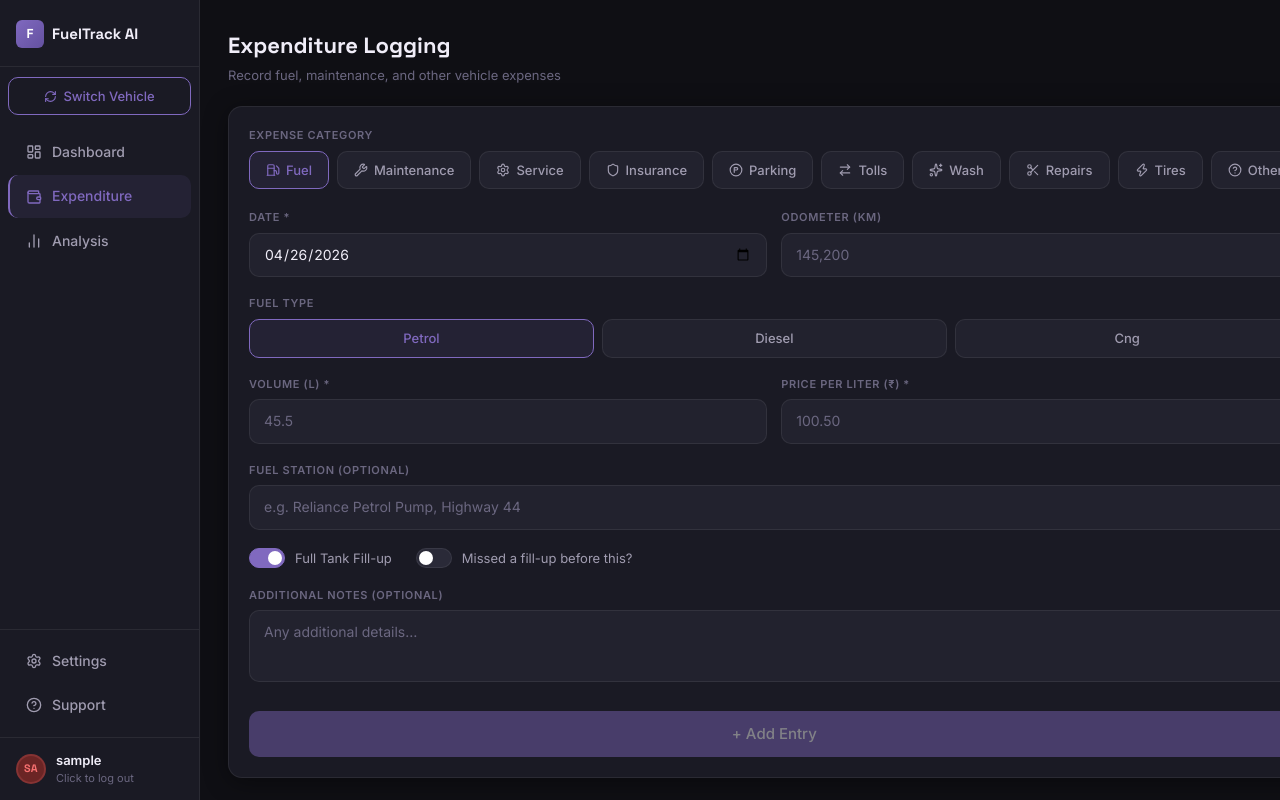
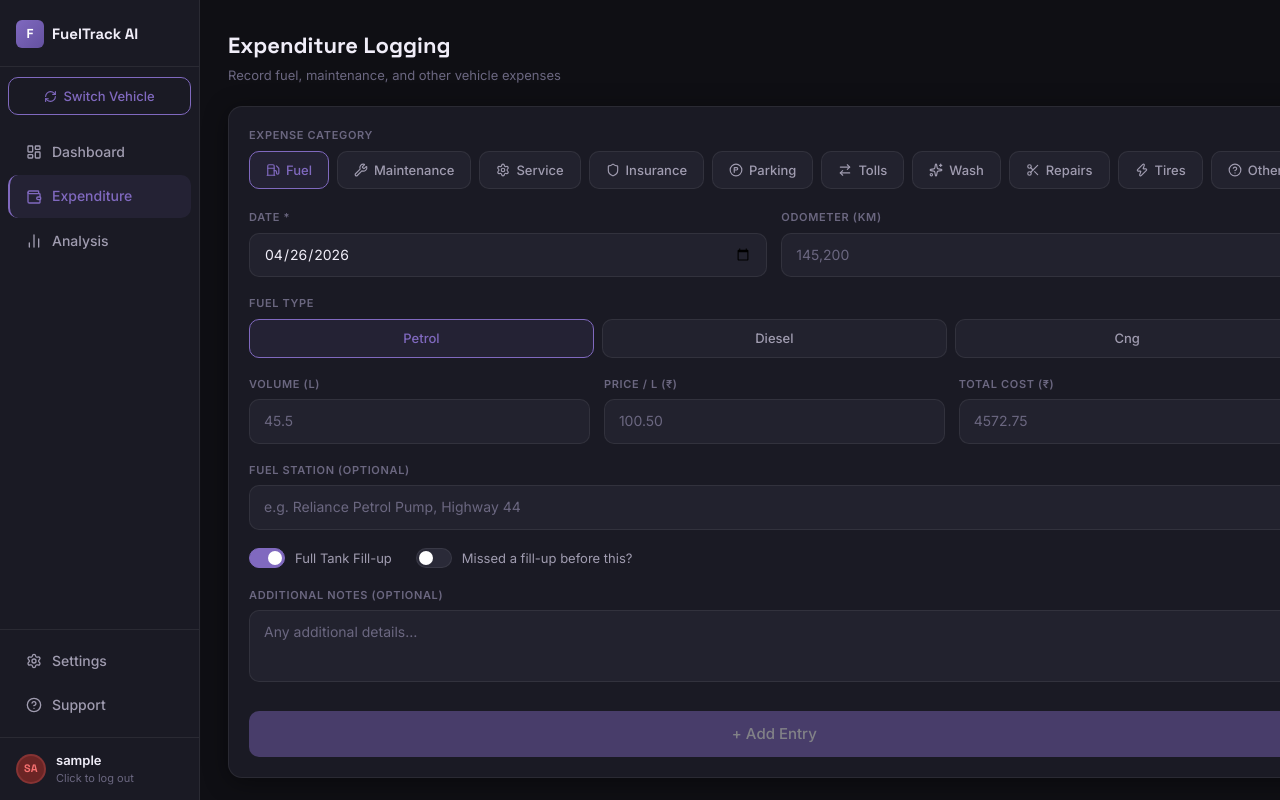
Before and after one commit to ElementZ76/Fuel-Track-AI, a React (Vite) app in the folder client/: page /expenditure in a window 1280 px wide. Built offline with nearby package versions, Linux system fonts and the light colour scheme; sample sign-in values are in the browser's storage.

Commit message:
feat(ui): implement dynamic tri-state auto-calculation for fuel logging

```diff
--- a/client/src/pages/ExpenditurePage.jsx
+++ b/client/src/pages/ExpenditurePage.jsx
@@ -104,7 +104,7 @@ export default function ExpenditurePage() {
 
   // Fuel form state
   const [fuel, setFuel] = useState({
-    date: today(), odometer: '', quantity: '', price_per_liter: '',
+    date: today(), odometer: '', quantity: '', price_per_liter: '', total_cost: '',
     is_full_tank: true, missed: false, fuel_type: 'petrol', station: '', notes: '',
   });
 
@@ -138,9 +138,29 @@ export default function ExpenditurePage() {
   const setF = (k) => (e) => setFuel(f => ({ ...f, [k]: e.target.value }));
   const setE = (k) => (e) => setExp(f => ({ ...f, [k]: e.target.value }));
 
-  const totalCost = fuel.quantity && fuel.price_per_liter
-    ? (Number(fuel.quantity) * Number(fuel.price_per_liter)).toFixed(2)
-    : '';
+  const handleFuelMetricChange = (field, value) => {
+    setFuel(prev => {
+      const next = { ...prev, [field]: value };
+
+      const q = next.quantity === '' ? null : Number(next.quantity);
+      const p = next.price_per_liter === '' ? null : Number(next.price_per_liter);
+      const t = next.total_cost === '' ? null : Number(next.total_cost);
+
+      if (value !== '') {
+        if (field === 'quantity') {
+          if (p !== null) next.total_cost = (value * p).toFixed(2);
+          else if (t !== null && value != 0) next.price_per_liter = (t / value).toFixed(2);
+        } else if (field === 'price_per_liter') {
+          if (q !== null) next.total_cost = (q * value).toFixed(2);
+          else if (t !== null && value != 0) next.quantity = (t / value).toFixed(2);
+        } else if (field === 'total_cost') {
+          if (q !== null && q != 0) next.price_per_liter = (value / q).toFixed(2);
+          else if (p !== null && p != 0) next.quantity = (value / p).toFixed(2);
+        }
+      }
+      return next;
+    });
+  };
 
   async function handleSubmit(e) {
     e.preventDefault();
@@ -148,19 +168,26 @@ export default function ExpenditurePage() {
     setSaving(true);
     try {
       if (category === 'fuel') {
+        const provided = [fuel.quantity, fuel.price_per_liter, fuel.total_cost].filter(v => v !== '').length;
+        if (provided < 2) {
+          setSaving(false);
+          return showToast('Please enter at least two: Volume, Price, or Total Cost', 'error');
+        }
+
         await api.fuelLogs.create(vehicle.id, {
           vehicle_id: vehicle.id,
           date: fuel.date,
           odometer_reading: Number(fuel.odometer),
-          fuel_quantity: Number(fuel.quantity),
-          price_per_liter: Number(fuel.price_per_liter),
+          fuel_quantity: fuel.quantity ? Number(fuel.quantity) : null,
+          price_per_liter: fuel.price_per_liter ? Number(fuel.price_per_liter) : null,
+          total_cost: fuel.total_cost ? Number(fuel.total_cost) : null,
           is_full_tank: fuel.is_full_tank,
           missed: fuel.missed,
           fuel_type: fuel.fuel_type,
           station_name: fuel.station || null,
           notes: fuel.notes || null,
         });
-        setFuel({ date: today(), odometer: '', quantity: '', price_per_liter: '', is_full_tank: true, missed: false, fuel_type: 'petrol', station: '', notes: '' });
+        setFuel({ date: today(), odometer: '', quantity: '', price_per_liter: '', total_cost: '', is_full_tank: true, missed: false, fuel_type: 'petrol', station: '', notes: '' });
       } else {
         await api.expenses.create(vehicle.id, {
           vehicle_id: vehicle.id,
@@ -266,27 +293,24 @@ export default function ExpenditurePage() {
                 </div>
               </div>
 
-              {/* Volume + Price per L */}
-              <div style={{ display: 'grid', gridTemplateColumns: '1fr 1fr', gap: 14 }}>
+              {/* Volume + Price per L + Total Cost */}
+              <div style={{ display: 'grid', gridTemplateColumns: '1fr 1fr 1fr', gap: 14 }}>
                 <div>
-                  <label className="input-label">Volume (L) *</label>
+                  <label className="input-label">Volume (L)</label>
                   <input className="input" type="number" step="0.01" placeholder="45.5"
-                    value={fuel.quantity} onChange={setF('quantity')} required />
+                    value={fuel.quantity} onChange={(e) => handleFuelMetricChange('quantity', e.target.value)} />
                 </div>
                 <div>
-                  <label className="input-label">Price per Liter (₹) *</label>
+                  <label className="input-label">Price / L (₹)</label>
                   <input className="input" type="number" step="0.01" placeholder="100.50"
-                    value={fuel.price_per_liter} onChange={setF('price_per_liter')} required />
+                    value={fuel.price_per_liter} onChange={(e) => handleFuelMetricChange('price_per_liter', e.target.value)} />
+                </div>
+                <div>
+                  <label className="input-label">Total Cost (₹)</label>
+                  <input className="input" type="number" step="0.01" placeholder="4572.75"
+                    value={fuel.total_cost} onChange={(e) => handleFuelMetricChange('total_cost', e.target.value)} />
                 </div>
               </div>
-
-              {/* Auto total cost */}
-              {totalCost && (
-                <div style={{ background: 'var(--color-primary-subtle)', border: '1px solid var(--color-border-active)', borderRadius: 'var(--radius-md)', padding: '10px 14px', display: 'flex', justifyContent: 'space-between', alignItems: 'center' }}>
-                  <span style={{ fontSize: 13, color: 'var(--color-text-muted)' }}>Auto-computed Total Cost</span>
-                  <span style={{ fontSize: 16, fontWeight: 700, fontFamily: 'var(--font-headline)', color: 'var(--color-primary)' }}>₹{Number(totalCost).toLocaleString('en-IN')}</span>
-                </div>
-              )}
 
               {/* Station */}
               <div>
```
